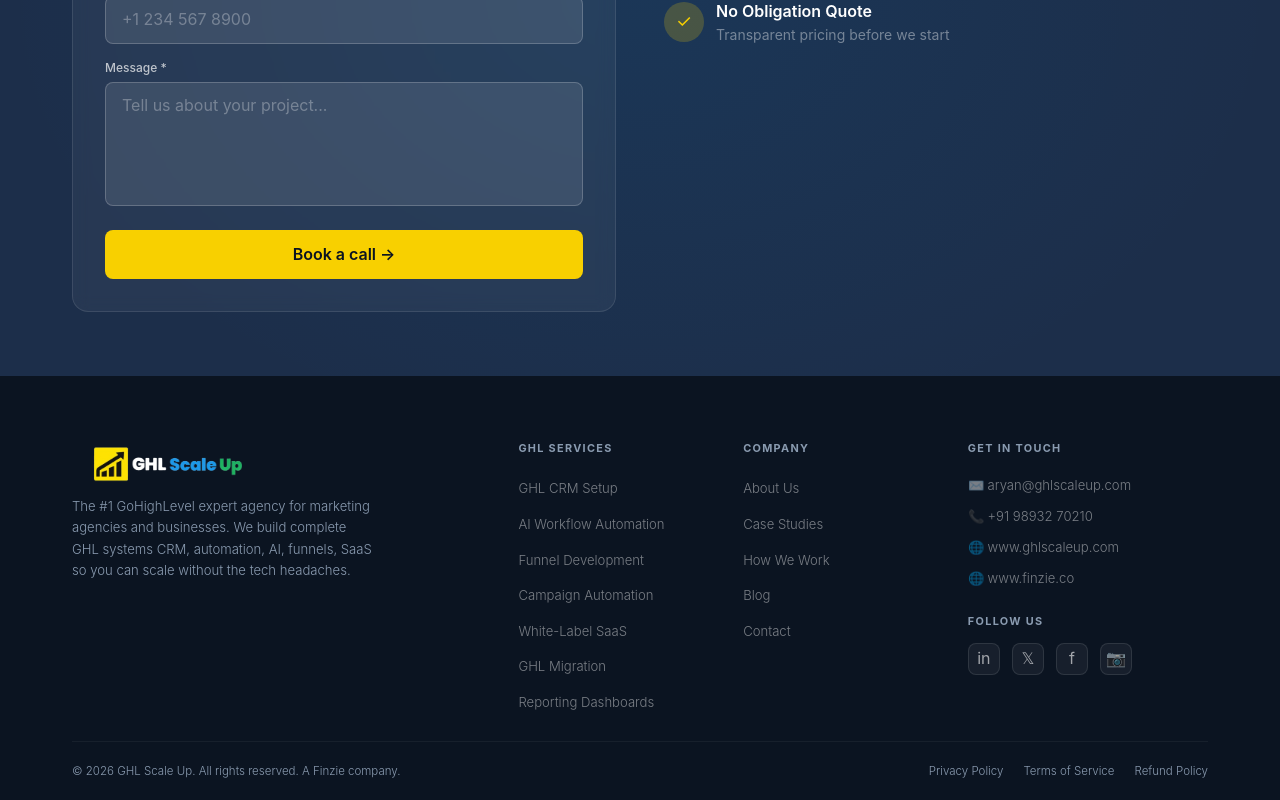
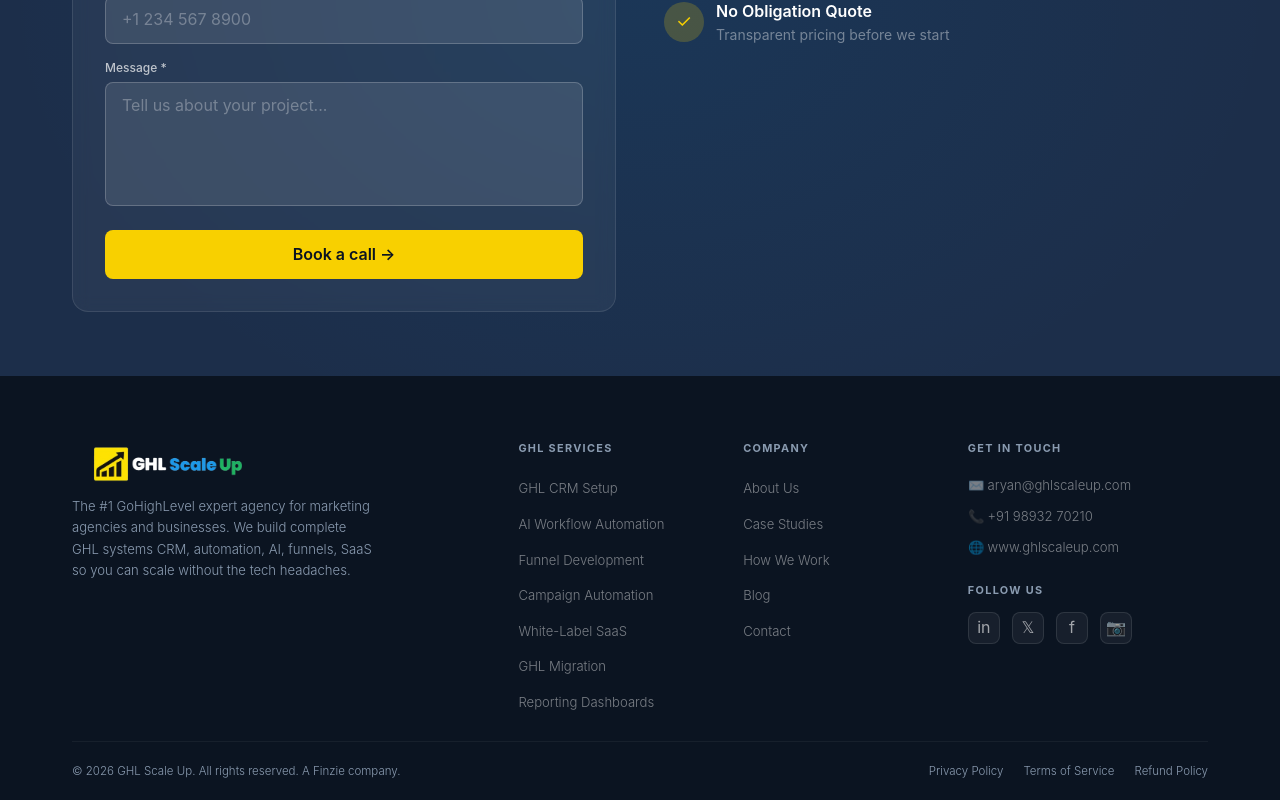
Before and after one commit to aryantrivedi28/ghl-scalup-project, a Next.js app: page / in a window 1280 px wide. Shown: the part 6705-7505 px from the top of the page. Built offline with nearby package versions, Linux system fonts and the light colour scheme; no server answers.

Commit message:
Footer changes

```diff
--- a/components/ghlscalup/Footer.tsx
+++ b/components/ghlscalup/Footer.tsx
@@ -66,11 +66,6 @@ const Footer = () => {
                   🌐 www.ghlscaleup.com
                 </Link>
               </li>
-              <li className="mb-2.5">
-                <Link href="https://www.finzie.co" target="_blank" className="text-white/45 text-[0.82rem] font-light hover:text-[#0E9BF0] transition-colors flex items-center gap-2">
-                  🌐 www.finzie.co
-                </Link>
-              </li>
             </ul>
 
             {/* Social Media Links */}
```
